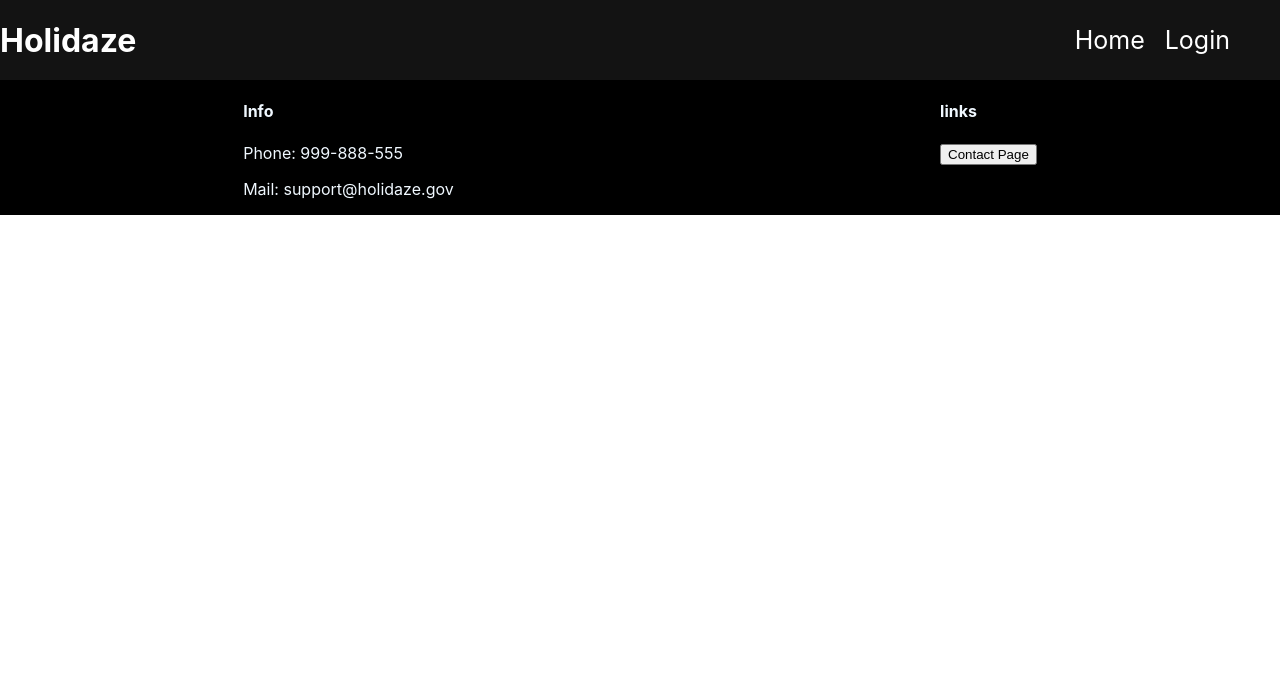
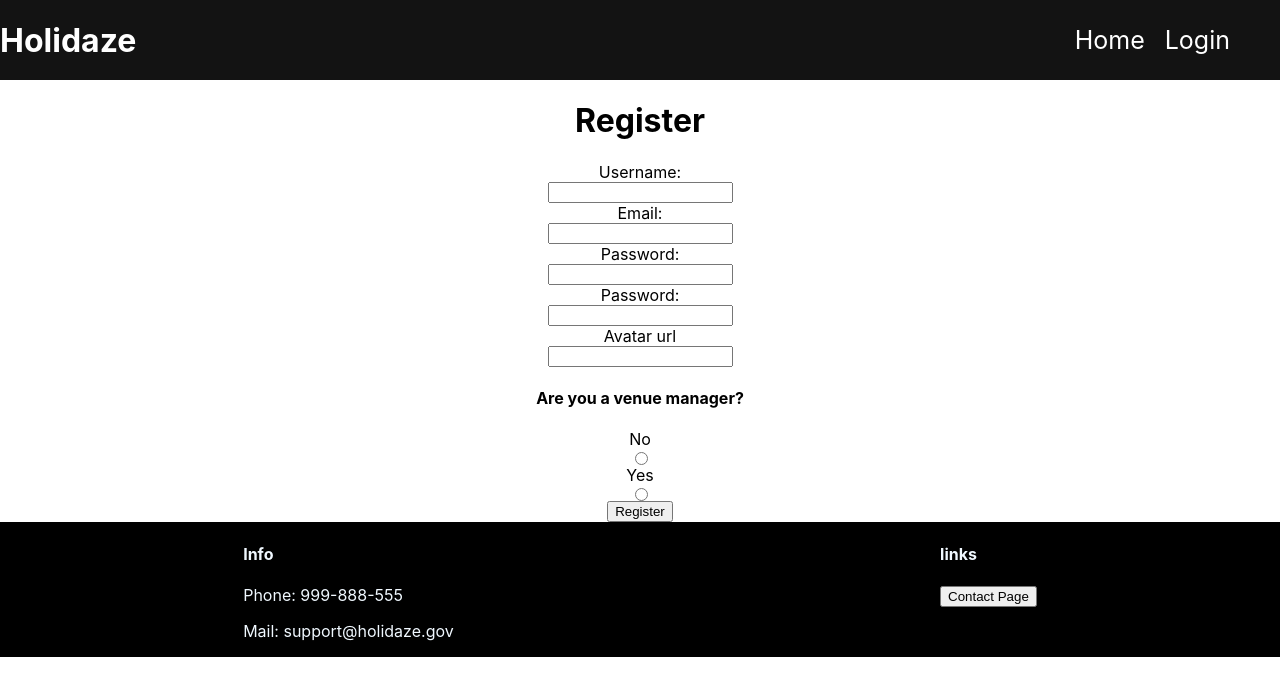
Before and after one commit to volvojakobsen/project-exam-2, a React (Create React App) app in the folder holidaze/: page /register in a window 1280 px wide. Shown: the top 696 px of the page. Built offline with nearby package versions, Linux system fonts and the light colour scheme.

Commit message:
making register page

```diff
--- a/holidaze/src/App.js
+++ b/holidaze/src/App.js
@@ -4,6 +4,7 @@ import { Home } from "./pages/home/home.jsx";
 import { Footer } from './components/footer';
 import { VenueInfo } from "./pages/venueInfo/venueInfo";
 import { LoginCustomer } from "./pages/login-customer/LoginCustomer";
+import { Register } from "./pages/register/register";
 
 function App() {
 
@@ -17,6 +18,7 @@ function App() {
           <Route path="/" element={<Home />} />
           <Route path="/venueInfo/:id" element={<VenueInfo />} />
           <Route path="/loginCustomer" element={<LoginCustomer />} />
+          <Route path="/register" element={<Register />} />
         </Routes>
         <Footer />
       </Router>
--- a/holidaze/src/pages/login-customer/LoginCustomer.jsx
+++ b/holidaze/src/pages/login-customer/LoginCustomer.jsx
@@ -13,11 +13,16 @@ export const LoginCustomer = () => {
               <input type="text" name="Username" />
               <label htmlFor="Password">Password:</label>
               <input type="text" name="Password"/>
+              <button>Login</button>
           </form>
         </div>
-        <div>
+        <div className="center">
+            <h2>Are you a venue manager?</h2>
+            <p>Login as venue manager here</p>
+        </div>
+        <div className="center">
             <h2>Register new account</h2>
-            <Link  to="/RegisterCustomer"> <p className="link">Register as customer</p> </Link>
+            <Link  to="/Register"> <p className="link">Register as customer</p> </Link>
             <Link  to="/RegisterManager"> <p className="link">Register as Venue-Manager</p> </Link>
         </div>
 
--- a/holidaze/src/pages/login-customer/loginCustomer.css
+++ b/holidaze/src/pages/login-customer/loginCustomer.css
@@ -7,3 +7,11 @@
     align-items: center;
     justify-content: center;
 }
+
+.center {
+    width: 100%;
+    display: flex;
+    flex-direction: column;
+    justify-content: center;
+    align-items: center;
+}
--- /dev/null
+++ b/holidaze/src/pages/register/register.jsx
@@ -0,0 +1,47 @@
+import React, {  useState  } from "react";
+import { Link } from "react-router-dom";
+
+export const Register = () => {
+
+
+    const [name, setName] = useState("");
+    const [email, setEmail] = useState("");
+    const [password, setPassword] = useState("");
+    const [avatar, setAvatar] = useState("");
+    const [venueManager, setVenueManager] = useState(false);
+
+    const handleSubmit = (e) => {
+        e.preventDefault();
+        const formValues = {name, email, password, avatar, venueManager};
+        console.log(formValues);
+
+    }
+
+    return (
+        <>
+        <div>
+          <form action="" className="loginCustomer" id="register-form" onSubmit={handleSubmit} >
+              <h1>Register</h1>
+              <label htmlFor="name">Username:</label>
+              <input type="text" name="name" id="name" onChange={(e) => setName(e.target.value)} />
+              <label htmlFor="email">Email:</label>
+              <input type="email" onChange={(e) => setEmail(e.target.value)}/>
+              <label htmlFor="Password">Password:</label>
+              <input type="text" name="Password" onChange={(e) => setPassword(e.target.value)}/>
+              <label htmlFor="Password-2">Password:</label>
+              <input type="text" name="Password-2"/>
+              <label htmlFor="avatar">Avatar url</label>
+              <input type="url" name="avatar" onChange={(e) => setAvatar(e.target.value)}/>
+              <h4>Are you a venue manager?</h4>
+              <label htmlFor="no">No</label>
+              <input type="radio" name="venueManager" id="no" value={false} onChange={(e) => setVenueManager(e.target.value)}/>
+              <label htmlFor="yes">Yes</label>
+              <input type="radio" name="venueManager" id="yes" value={true} onChange={(e) => setVenueManager(e.target.value)}/>
+              <button type="submit">Register</button>
+          </form>
+        </div>
+
+
+        </>
+    );
+}
```
